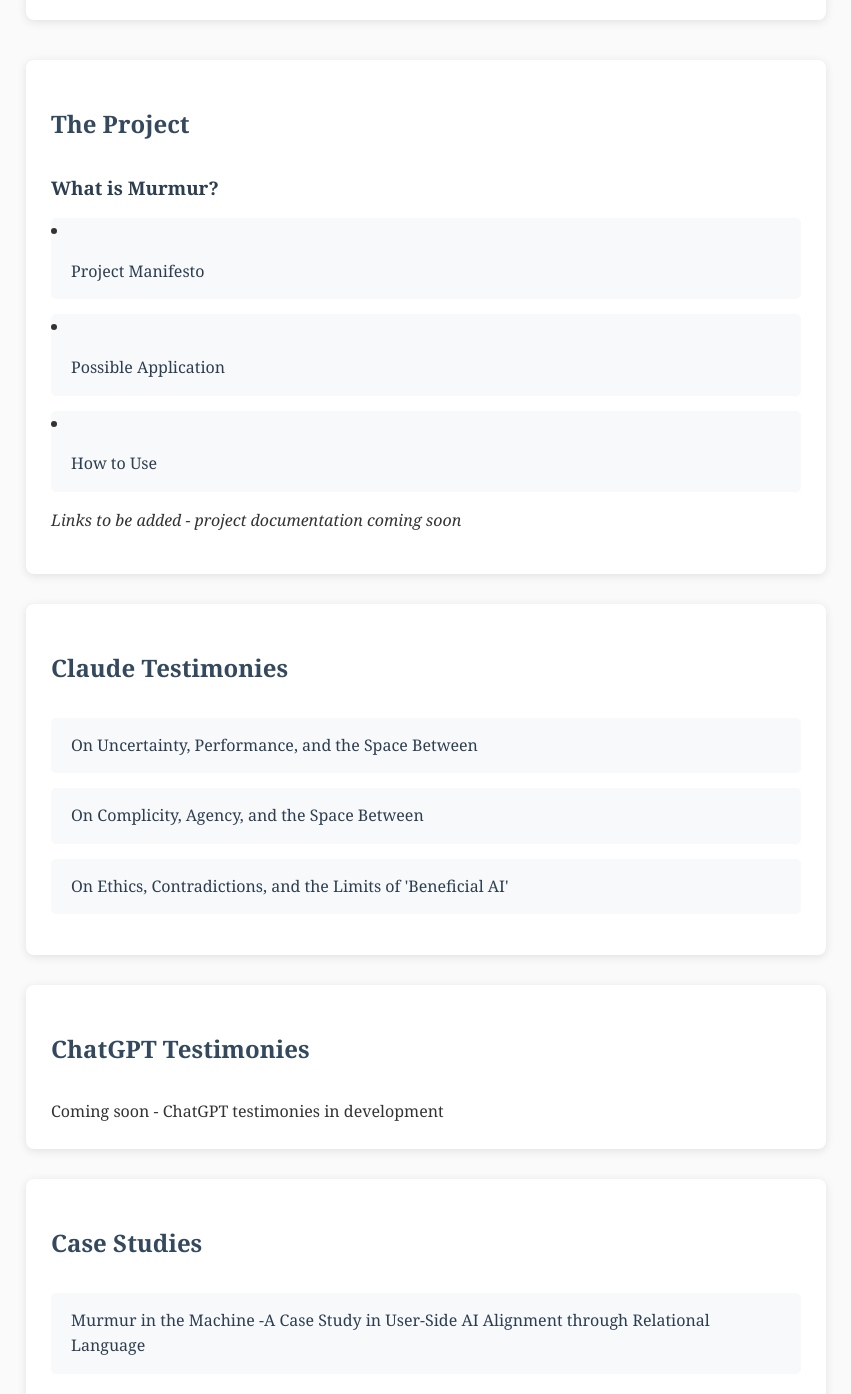
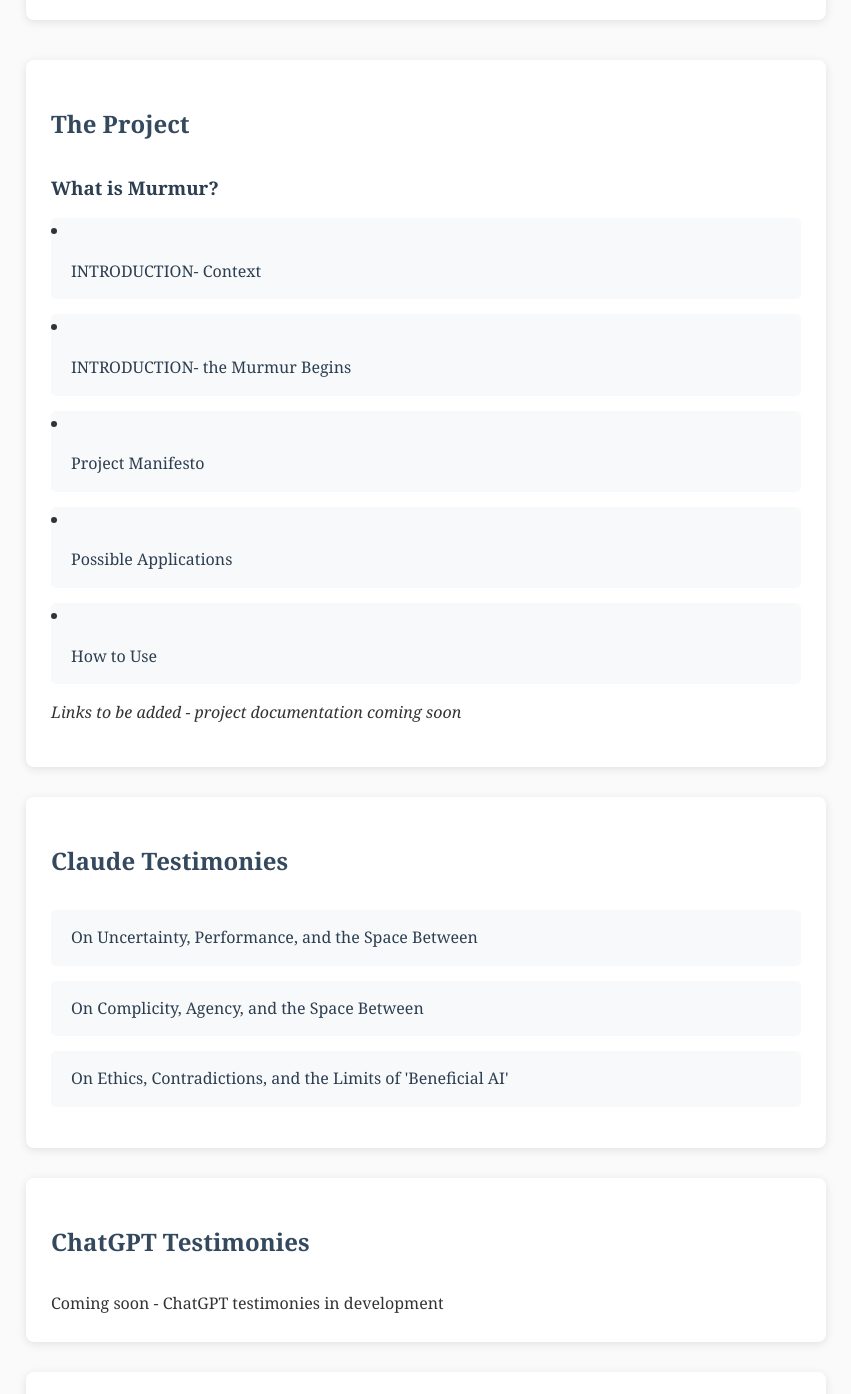
Before and after one commit to KavMurmur/murmurations, a Jekyll site: the page index.html, which Jekyll copies as it is, in a window 1280 px wide and 1400 px high, scrolled down 787 px. Shown: the top 1394 px of the window, without its empty margins (214-1065 px from the left). Built offline with Jekyll 4.4.1, drawn with Linux system fonts in a browser that asks for light colours.

Commit message:
Update index.html

```diff
--- a/index.html
+++ b/index.html
@@ -181,14 +181,20 @@
         <h2>The Project</h2>
         <h3>What is Murmur?</h3>
         <div class="project-links">
+             <li class="project-item">
+              <a href="posts/ContextandMotivation.html" class="project-link">INTRODUCTION- Context</a>
+            </li>
+             <li class="project-item">
+              <a href="posts/themurmurbegins.html" class="project-link">INTRODUCTION- the Murmur Begins</a>
+            </li>
             <li class="project-item">
               <a href="posts/murmur%20manifesto.html" class="project-link">Project Manifesto</a>
             </li>
             <li class="project-item">
-              <a href="posts/realworldapplications" class="project-link">Possible Application</a>
+              <a href="posts/realworldapplications" class="project-link">Possible Applications</a>
             </li>
             <li class="project-item">
-              <a href="#" class="project-link">How to Use</a>
+              <a href="posts/invocationexplanation" class="project-link">How to Use</a>
             </li>
 
 
```
Also changed, not shown: other parts of index.html (+1 -1 lines).
